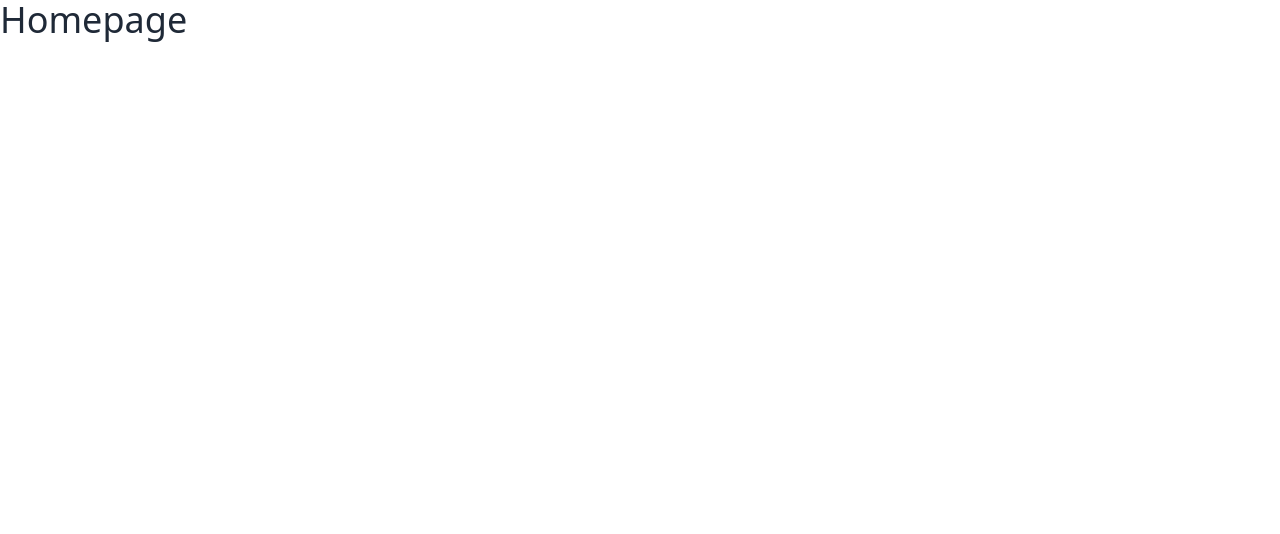
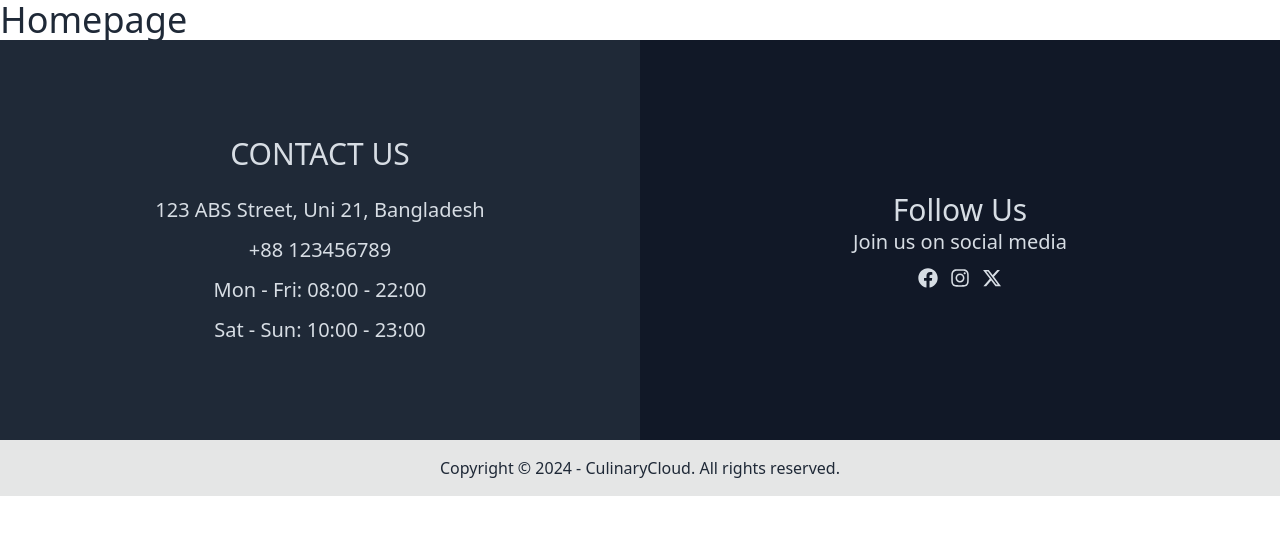
Before and after one commit to AnsarulIslam10/bistro-boss-restaurant-client, a React (Vite) app: page / in a window 1280 px wide. Shown: the top 534 px of the page. Built offline with nearby package versions, Linux system fonts and the light colour scheme.

Commit message:
footer design done

```diff
--- a/package.json
+++ b/package.json
@@ -14,6 +14,7 @@
     "match-sorter": "^8.0.0",
     "react": "^18.3.1",
     "react-dom": "^18.3.1",
+    "react-icons": "^5.4.0",
     "react-router-dom": "^7.1.1",
     "sort-by": "^1.2.0"
   },
--- a/src/MainLayout/MainLayout.jsx
+++ b/src/MainLayout/MainLayout.jsx
@@ -1,10 +1,12 @@
 import React from 'react';
 import { Outlet } from 'react-router-dom';
+import Footer from '../pages/Shared/Footer/Footer';
 
 const MainLayout = () => {
     return (
         <div>
             <Outlet></Outlet>
+            <Footer></Footer>
         </div>
     );
 };
--- a/src/main.jsx
+++ b/src/main.jsx
@@ -1,11 +1,13 @@
-import { StrictMode } from 'react'
-import { createRoot } from 'react-dom/client'
-import './index.css'
-import { RouterProvider } from 'react-router-dom'
-import router from './routes/router'
+import { StrictMode } from "react";
+import { createRoot } from "react-dom/client";
+import "./index.css";
+import { RouterProvider } from "react-router-dom";
+import router from "./routes/router";
 
-createRoot(document.getElementById('root')).render(
+createRoot(document.getElementById("root")).render(
   <StrictMode>
-    <RouterProvider router={router} />
-  </StrictMode>,
-)
+    <div className="max-w-screen-xl mx-auto">
+      <RouterProvider router={router} />
+    </div>
+  </StrictMode>
+);
--- a/src/pages/Shared/Footer/Footer.jsx
+++ b/src/pages/Shared/Footer/Footer.jsx
@@ -1,11 +1,40 @@
-import React from 'react';
+import React from "react";
+import { FaFacebook, FaInstagram } from "react-icons/fa";
+import { FaXTwitter } from "react-icons/fa6";
 
 const Footer = () => {
-    return (
-        <div>
-
-        </div>
-    );
+  return (
+    <footer>
+      <div className="grid grid-cols-1 sm:grid-cols-2 text-neutral-content bg-[#111827]">
+        <aside className="bg-[#1F2937] p-6 sm:p-10 md:p-24 flex flex-col justify-center items-center text-center">
+          <h2 className="text-3xl uppercase mb-6">Contact Us</h2>
+          <div className="text-xl space-y-3">
+            <p>123 ABS Street, Uni 21, Bangladesh</p>
+            <p>+88 123456789</p>
+            <p>Mon - Fri: 08:00 - 22:00</p>
+            <p>Sat - Sun: 10:00 - 23:00</p>
+          </div>
+        </aside>
+        <aside className="text-center flex flex-col justify-center items-center p-6 sm:p-10 md:p-24">
+          <h2 className="text-3xl">Follow Us</h2>
+          <p className="text-xl">Join us on social media</p>
+          <div className="flex justify-center items-center text-xl mt-3 gap-3">
+            <FaFacebook className="cursor-pointer" />
+            <FaInstagram className="cursor-pointer" />
+            <FaXTwitter className="cursor-pointer" />
+          </div>
+        </aside>
+      </div>
+      <div className="footer-center bg-base-300 text-base-content p-4">
+        <aside>
+          <p>
+            Copyright © {new Date().getFullYear()} - CulinaryCloud. All rights
+            reserved.
+          </p>
+        </aside>
+      </div>
+    </footer>
+  );
 };
 
 export default Footer;
```
Also changed, not shown: 1 other file (tests, documents, lock files or other folders).
